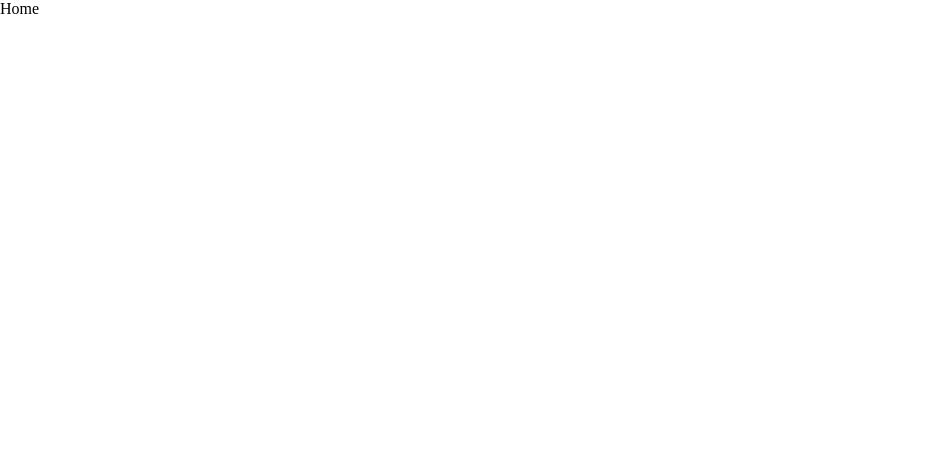
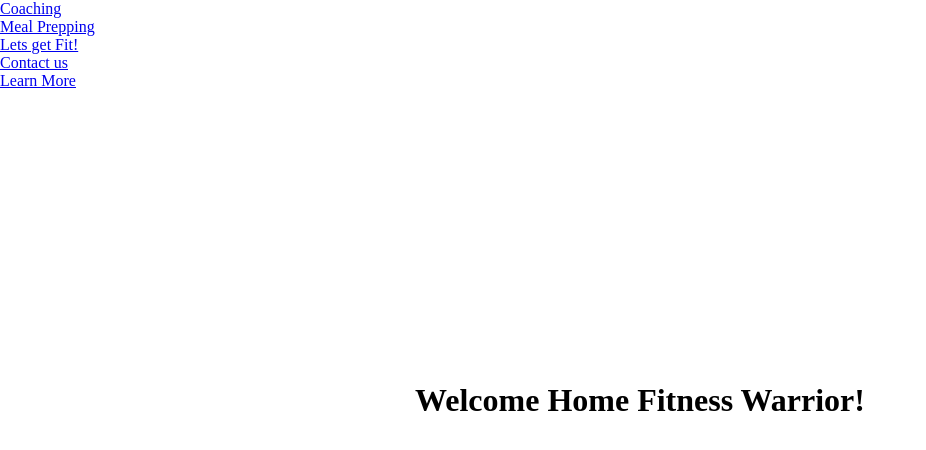
Before and after one commit to VanessaKasminoff/fitTrackr, a React (Vite) app in the folder client/: page /Home in a window 1280 px wide. Shown: the top 450 px of the page, without its empty margins (0-926 px from the left). Built offline with nearby package versions, Linux system fonts and the light colour scheme.

Commit message:
made links to connect between pages

```diff
--- a/client/src/App.jsx
+++ b/client/src/App.jsx
@@ -7,6 +7,9 @@ import LogIn from "./pages/LogIn";
 import Home from "./pages/Home";
 import PageNotFound from "./pages/PageNotFound";
 import MealPrep from "./pages/MealPrep";
+import LearnMore from "./pages/LearnMore";
+import Fitness from "./pages/Fitness";
+import Contact from "./pages/Contact";
 
 function App() {
   return (
@@ -18,6 +21,9 @@ function App() {
         <Route path="/LogIn" element={<LogIn />} />
         <Route path="/Home" element={<Home />} />
         <Route path="/MealPrep" element={<MealPrep />} />
+        <Route path="/LearnMore" element={<LearnMore />} />
+        <Route path="/Fitness" element={<Fitness />} />
+        <Route path="/Contact" element={<Contact />} />
         <Route path="*" element={<PageNotFound />} />
       </Routes>
     </BrowserRouter>
--- a/client/src/pages/Home.jsx
+++ b/client/src/pages/Home.jsx
@@ -1,5 +1,26 @@
+import { Link } from "react-router-dom";
+
 function Home() {
-  return <div>Home</div>;
+  return (
+    <div>
+      <h1>Welcome Home Fitness Warrior!</h1>
+      <div>
+        <Link to="/Coaching">Coaching</Link>
+      </div>
+      <div>
+        <Link to="/MealPrep">Meal Prepping</Link>
+      </div>
+      <div>
+        <Link to="/Fitness">Lets get Fit!</Link>
+      </div>
+      <div>
+        <Link to="/Contact">Contact us</Link>
+      </div>
+      <div>
+        <Link to="/LearnMore">Learn More</Link>
+      </div>
+    </div>
+  );
 }
 
 export default Home;
--- a/client/src/pages/LogIn.jsx
+++ b/client/src/pages/LogIn.jsx
@@ -1,5 +1,14 @@
+import { Link } from "react-router-dom";
+
 function LogIn() {
-  return <div>Loggin In!</div>;
+  return (
+    <div>
+      <h1>Log In!</h1>
+      <div>
+        <Link to="/Home">Create user</Link>
+      </div>
+    </div>
+  );
 }
 
 export default LogIn;
--- a/client/src/pages/NewUser.jsx
+++ b/client/src/pages/NewUser.jsx
@@ -1,5 +1,14 @@
+import { Link } from "react-router-dom";
+
 function NewUser() {
-  return <div>New User</div>;
+  return (
+    <div>
+      <h1>Log In!</h1>
+      <div>
+        <Link to="/Home">Create user</Link>
+      </div>
+    </div>
+  );
 }
 
 export default NewUser;
--- a/client/src/pages/landing.jsx
+++ b/client/src/pages/landing.jsx
@@ -1,5 +1,15 @@
+import { Link } from "react-router-dom";
+
 function Landing() {
-  return <div>Landing</div>;
+  return (
+    <div>
+      <h1>Landing Page!</h1>
+      <div>
+        <Link to="/NewUser">New User</Link>
+      </div>
+      <Link to="/LogIn">Log In</Link>
+    </div>
+  );
 }
 
 export default Landing;
```
